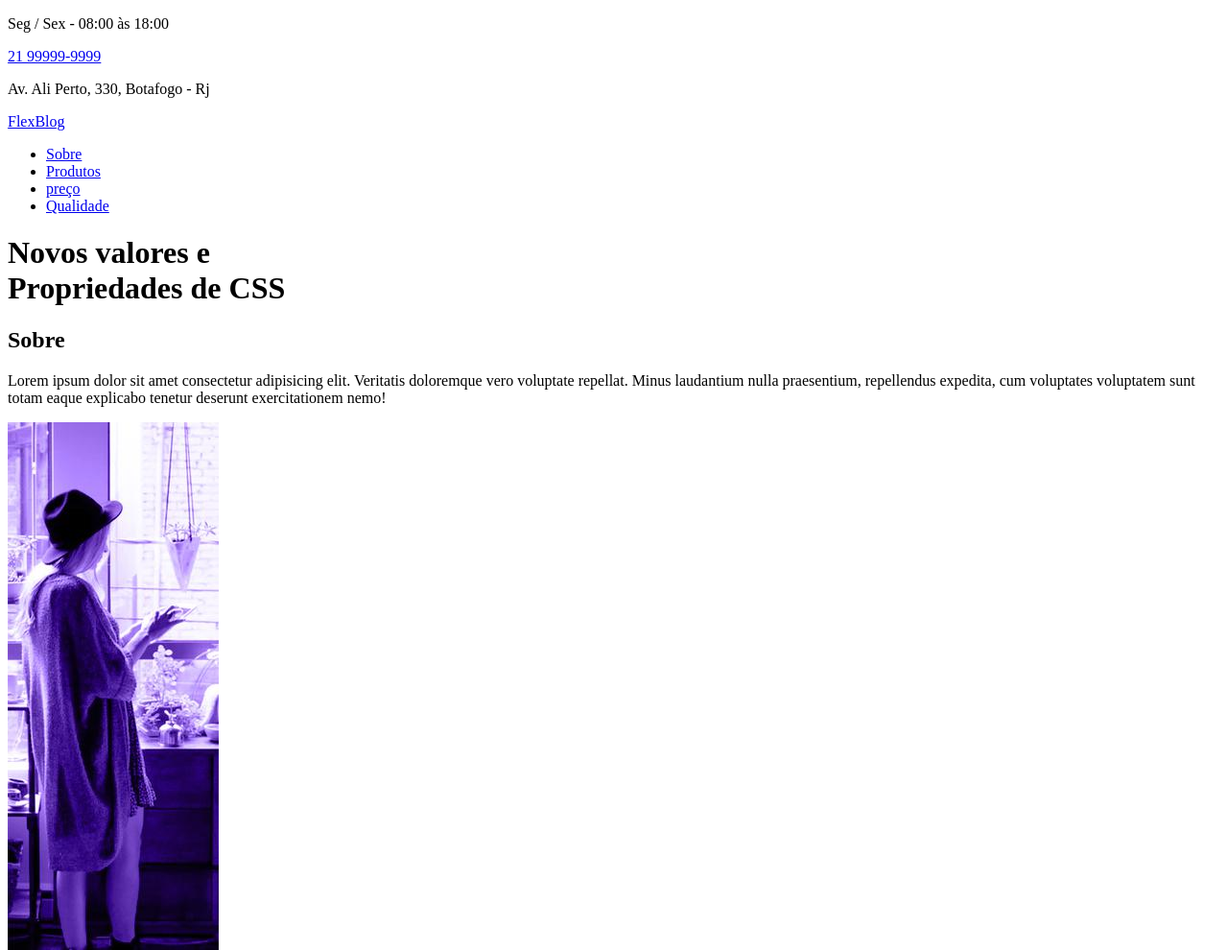
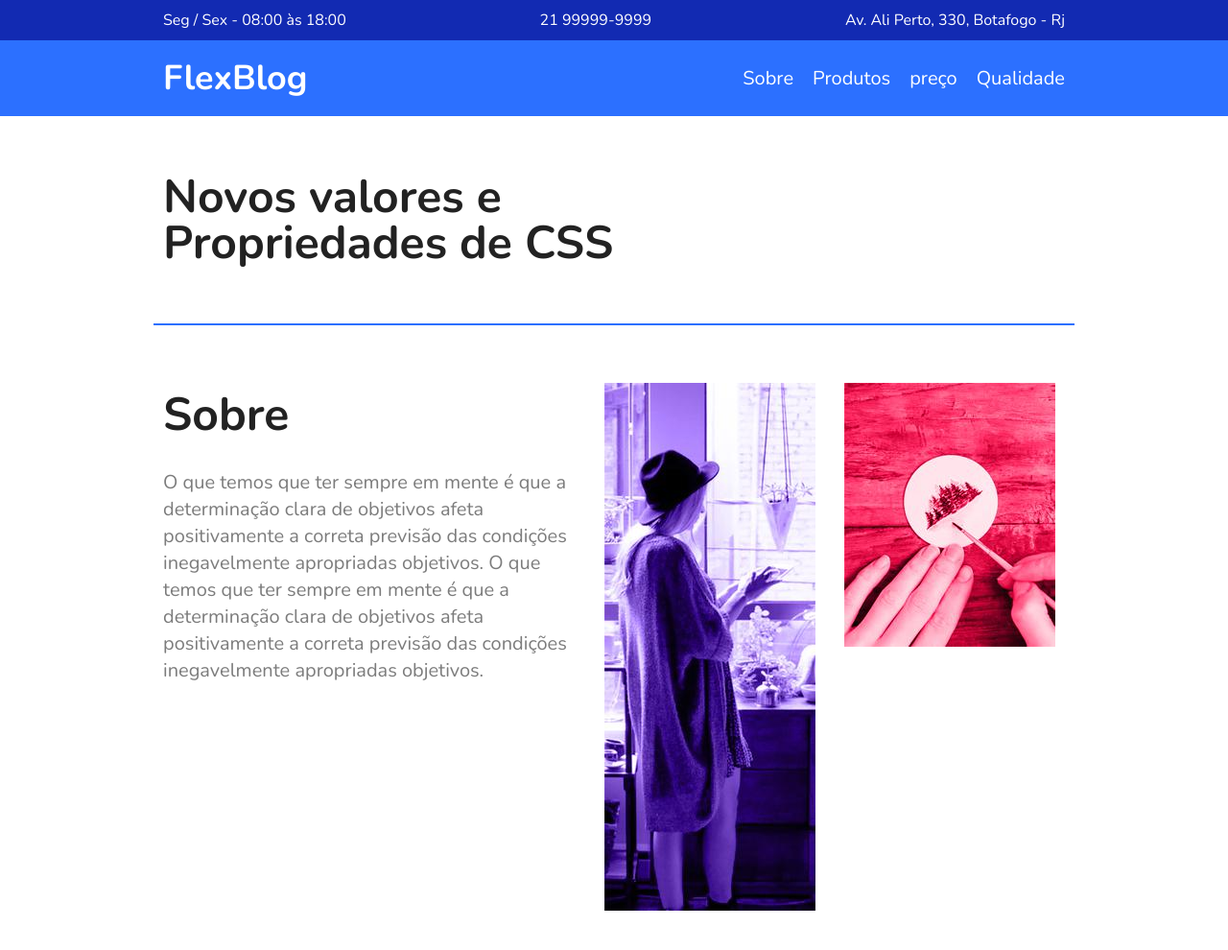
Before and after one commit to renancaldasdev/flexblog, a plain HTML site: page index.html in a window 1280 px wide. Shown: the top 990 px of the page at 96% size. Drawn offline with nearby package versions, Linux system fonts and the light colour scheme.

Commit message:
estilizado header e sobre

```diff
--- a/css/style.css
+++ b/css/style.css
@@ -0,0 +1,141 @@
+body,
+h1,
+h2,
+h3,
+p,
+ul,
+li,
+a {
+  padding: 0;
+  margin: 0;
+}
+
+body {
+  font-family: "Nunito", sans-serif;
+  color: #222222;
+}
+
+ul {
+  list-style: none;
+}
+
+a {
+  text-decoration: none;
+}
+
+img {
+  display: block;
+  max-width: 100%;
+}
+
+* {
+  box-sizing: border-box;
+}
+
+/* Superinfo */
+.superinfo-bg {
+  background-color: #122ab2;
+  color: #fff;
+}
+
+.superinfo {
+  max-width: 960px;
+  margin: 0 auto;
+  display: flex;
+  justify-content: space-between;
+  flex-wrap: wrap;
+  padding-top: 10px;
+}
+
+.superinfo p,
+.superinfo a {
+  margin: 0 10px 10px 10px;
+}
+
+.superinfo-bg a {
+  color: #fff;
+}
+
+/* Menu */
+
+.menu-bg {
+  background-color: #2c70ff;
+}
+
+.menu {
+  max-width: 960px;
+  margin: 0 auto;
+  padding: 15px 0;
+  display: flex;
+  flex-wrap: wrap;
+  justify-content: space-between;
+  align-items: center;
+}
+
+.menu a {
+  color: #fff;
+}
+
+.menu-logo a {
+  font-size: 2.25rem;
+  font-weight: bold;
+  margin: 0 10px;
+}
+
+.menu-nav ul {
+  display: flex;
+  flex-wrap: wrap;
+}
+
+.menu-nav a {
+  font-size: 1.25rem;
+  display: block;
+  padding: 10px;
+}
+
+.menu-nav a:hover {
+  color: #122ab2;
+}
+
+/* introdução */
+
+.introducao {
+  font-size: 3rem;
+  line-height: 1;
+  font-weight: bold;
+  max-width: 960px;
+  margin: 0 auto;
+  padding: 60px 10px;
+}
+
+.sobre {
+  border-top: 2px solid #2c70ff;
+  border-bottom: 2px solid #2c70ff;
+  max-width: 960px;
+  margin: 0 auto;
+  padding: 60px 0;
+  display: flex;
+  flex-wrap: wrap;
+}
+
+.sobre-info {
+  flex: 2 1 300px;
+  margin: 0 10px;
+}
+
+.sobre-info h2 {
+  font-size: 3rem;
+  margin-bottom: 0.5em;
+}
+
+.sobre-info p {
+  font-size: 1.25rem;
+  line-height: 1.4;
+  margin-bottom: 1em;
+  color: #7c7c7c;
+}
+
+.sobre-img {
+  flex: 1 1 160px;
+  margin: 0 10px;
+}
--- a/index.html
+++ b/index.html
@@ -27,7 +27,7 @@
         <div class="menu-logo">
           <a href="#">FlexBlog</a>
         </div>
-        <nav>
+        <nav class="menu-nav">
           <ul>
             <li><a href="#sobre">Sobre</a></li>
             <li><a href="#produtos">Produtos</a></li>
@@ -44,10 +44,11 @@
       <div class="sobre-info">
         <h2>Sobre</h2>
         <p>
-          Lorem ipsum dolor sit amet consectetur adipisicing elit. Veritatis
-          doloremque vero voluptate repellat. Minus laudantium nulla
-          praesentium, repellendus expedita, cum voluptates voluptatem sunt
-          totam eaque explicabo tenetur deserunt exercitationem nemo!
+          O que temos que ter sempre em mente é que a determinação clara de
+          objetivos afeta positivamente a correta previsão das condições
+          inegavelmente apropriadas objetivos. O que temos que ter sempre em
+          mente é que a determinação clara de objetivos afeta positivamente a
+          correta previsão das condições inegavelmente apropriadas objetivos.
         </p>
       </div>
       <div class="sobre-img">
```
